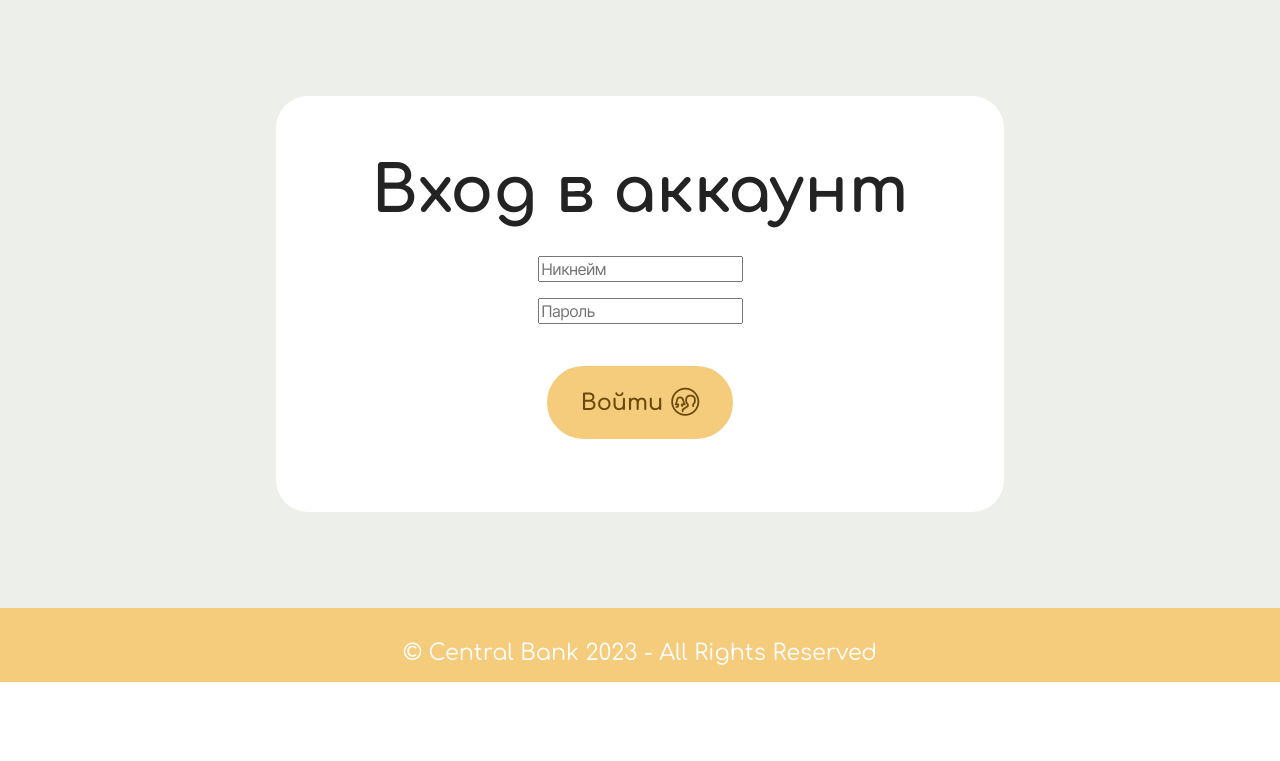
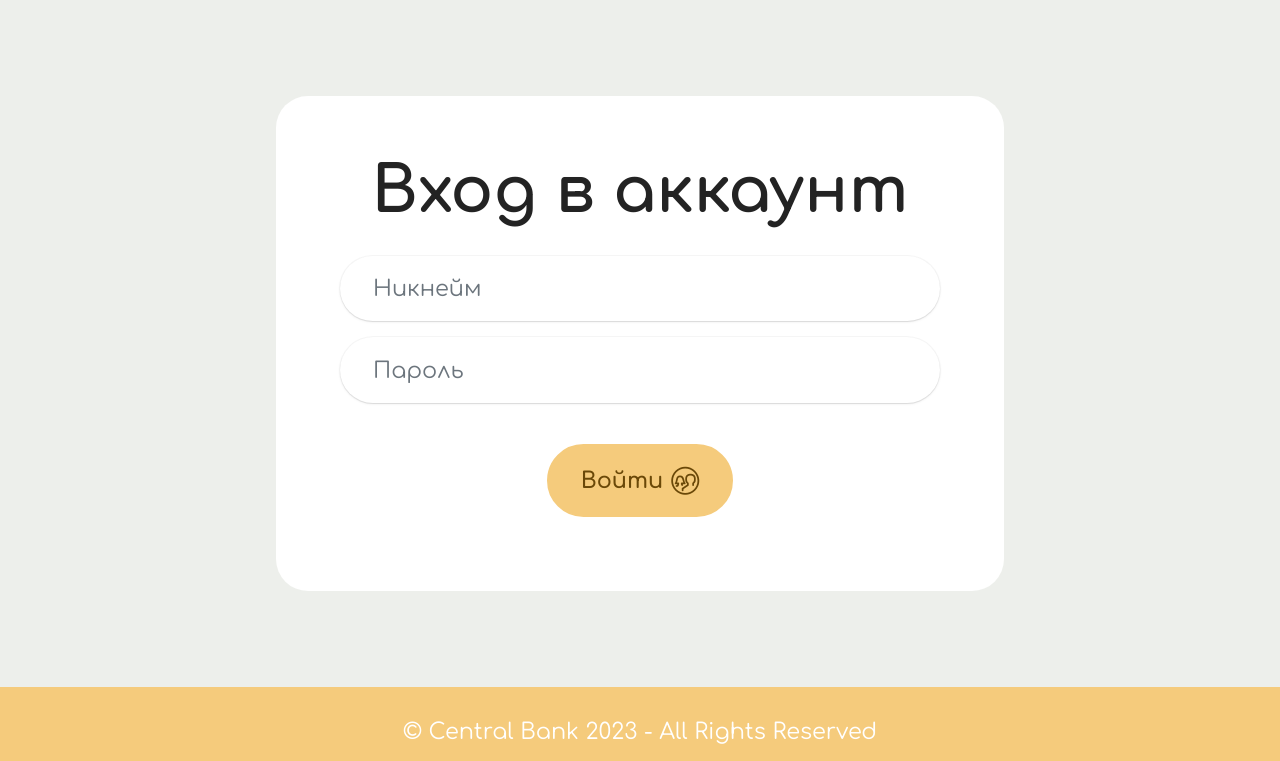
Before and after one commit to cartwheee11/centralbank, a website: page public/Login.html in a window 1280 px wide. Shown: the part 800-1561 px from the top of the page. Before the commit the page ends 1482 px from the top, so only its background shows below. Drawn offline with Linux system fonts and the light colour scheme; files whose address does not match are found by name.

Commit message:
быстрый фикс

```diff
--- a/public/Login.html
+++ b/public/Login.html
@@ -172,8 +172,8 @@
           <div class="card-box align-center">
             <h1 class="card-title mbr-fonts-style mb-4 display-1">
               <strong>Вход в аккаунт</strong></h1>
-              <p><input placeholder="Никнейм" type="text" class="nickname"></p>
-              <p><input placeholder="Пароль" type="password" class="pass"></p>
+              <p><input placeholder="Никнейм" type="text" class="form-control nickname"></p>
+              <p><input placeholder="Пароль" type="password" class="form-control pass"></p>
             <div class="mbr-section-btn mt-4"><button class="submit-button btn btn-secondary display-7"><span class="mbrib-users mbr-iconfont mbr-iconfont-btn"></span>Войти</button></div>
           </div>
         </div>
```
Also changed, not shown: public/cp.html (+2 -2 lines).
